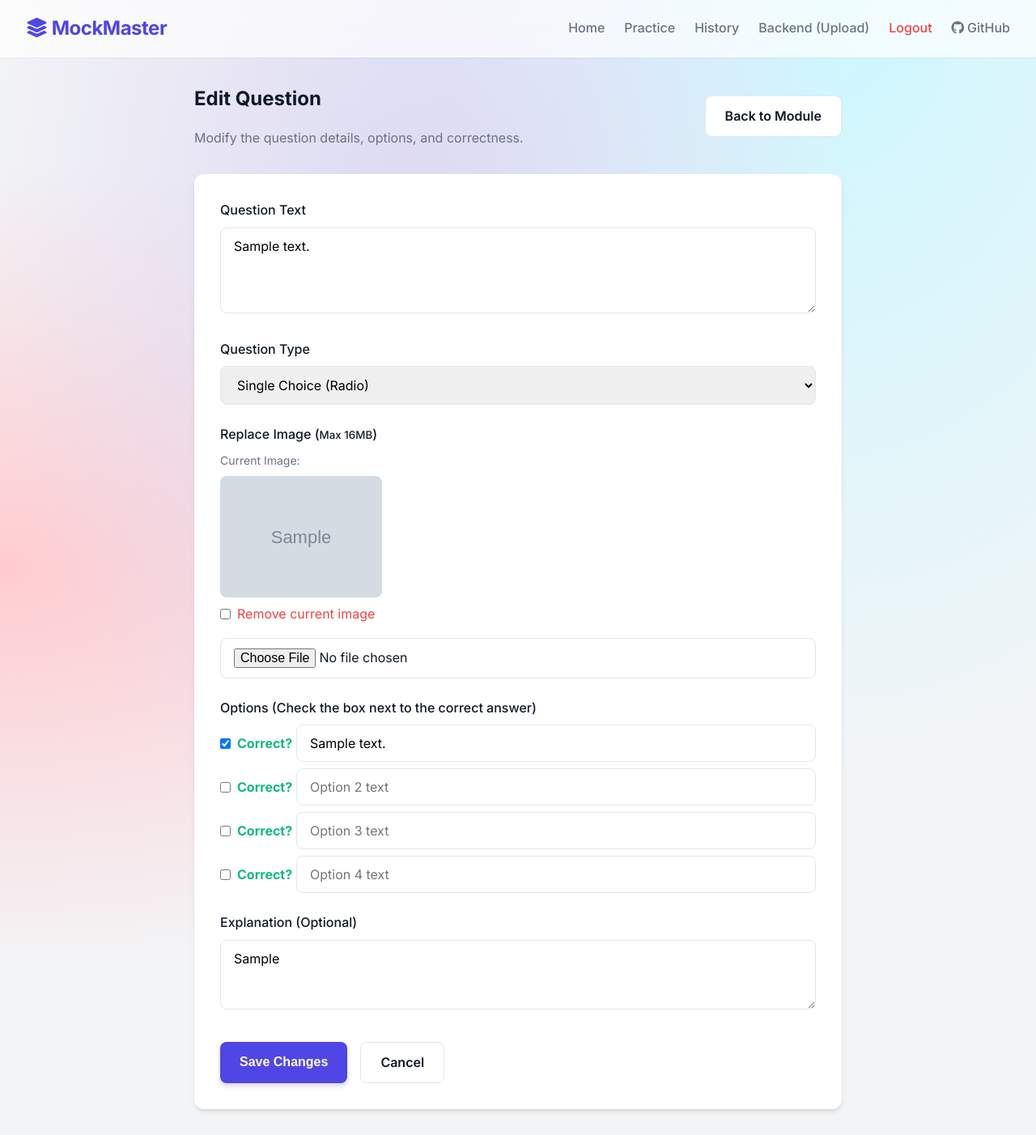
After one commit to Manohar-Barla/Mock-Web-Application, a Flask app: page /edit_question/1 in a window 1280 px wide. The commit adds this page. Shown: the whole page at 81% size. Run offline with Flask 3, Linux system fonts and the light colour scheme; the visitor is signed in with stand-in values (Sample User, id 1); tables that the repository leaves empty hold one stand-in row (values such as "Sample post"); grey boxes marked "Sample" are stand-in pictures.

Commit message:
Add question editing and authentication features

```diff
--- a/app.py
+++ b/app.py
@@ -1,9 +1,10 @@
 import os
 import re
 import random
-from flask import Flask, render_template, request, redirect, url_for, flash
+from flask import Flask, render_template, request, redirect, url_for, flash, session
 from flask_sqlalchemy import SQLAlchemy
 from werkzeug.utils import secure_filename
+from functools import wraps
 
 app = Flask(__name__)
 app.config['SECRET_KEY'] = 'super-secret-key-change-it-later'
@@ -28,6 +29,7 @@ class Question(db.Model):
     text = db.Column(db.Text, nullable=False)
     type = db.Column(db.String(20), nullable=False) # 'single', 'multiple', 'numerical'
     image_path = db.Column(db.String(255), nullable=True)
+    explanation = db.Column(db.Text, nullable=True)
     options = db.relationship('Option', backref='question', lazy=True, cascade='all, delete-orphan')
 
 class Option(db.Model):
@@ -51,12 +53,43 @@ class Attempt(db.Model):
 with app.app_context():
     db.create_all()
 
+# --- Auth Decorator ---
+def login_required(f):
+    @wraps(f)
+    def decorated_function(*args, **kwargs):
+        if not session.get('logged_in'):
+            flash('Please log in to access this page.', 'error')
+            return redirect(url_for('login', next=request.url))
+        return f(*args, **kwargs)
+    return decorated_function
+
 # --- Routes ---
+@app.route('/login', methods=['GET', 'POST'])
+def login():
+    if request.method == 'POST':
+        username = request.form.get('username')
+        password = request.form.get('password')
+        if username == 'WhiteDevil' and password == 'CSA@1437':
+            session['logged_in'] = True
+            flash('Welcome back, WhiteDevil!', 'success')
+            next_page = request.args.get('next')
+            return redirect(next_page or url_for('home'))
+        else:
+            flash('Invalid username or password.', 'error')
+    return render_template('login.html')
+
+@app.route('/logout')
+def logout():
+    session.pop('logged_in', None)
+    flash('Logged out successfully.', 'info')
+    return redirect(url_for('home'))
+
 @app.route('/')
 def home():
     return render_template('home.html')
 
 @app.route('/upload', methods=['GET', 'POST'])
+@login_required
 def upload():
     if request.method == 'POST':
         name = request.form.get('name')
@@ -71,6 +104,7 @@ def upload():
     return render_template('upload.html', modules=modules)
 
 @app.route('/edit_module/<int:module_id>')
+@login_required
 def edit_module(module_id):
     module = db.session.get(Module, module_id)
     if not module:
@@ -79,12 +113,14 @@ def edit_module(module_id):
     return render_template('edit_module.html', module=module)
 
 @app.route('/edit_module/<int:module_id>/add_question', methods=['POST'])
+@login_required
 def add_question(module_id):
     module = db.session.get(Module, module_id)
     if not module:
         return redirect(url_for('upload'))
 
     text = request.form.get('text')
+    explanation = request.form.get('explanation')
     q_type = request.form.get('type')
 
     # Handle image upload
@@ -99,7 +135,7 @@ def add_question(module_id):
         image_file.save(os.path.join(app.config['UPLOAD_FOLDER'], unique_filename))
         image_path = unique_filename
 
-    question = Question(module_id=module.id, text=text, type=q_type, image_path=image_path)
+    question = Question(module_id=module.id, text=text, type=q_type, image_path=image_path, explanation=explanation)
     db.session.add(question)
     db.session.commit() # Commit to get question.id
 
@@ -122,6 +158,7 @@ def add_question(module_id):
     return redirect(url_for('edit_module', module_id=module.id))
 
 @app.route('/delete_question/<int:question_id>', methods=['POST'])
+@login_required
 def delete_question(question_id):
     question = db.session.get(Question, question_id)
     if not question:
@@ -141,7 +178,62 @@ def delete_question(question_id):
     flash('Question deleted successfully!', 'success')
     return redirect(url_for('edit_module', module_id=module_id))
 
+@app.route('/edit_question/<int:question_id>', methods=['GET', 'POST'])
+@login_required
+def edit_question(question_id):
+    question = db.session.get(Question, question_id)
+    if not question:
+        flash('Question not found.', 'error')
+        return redirect(url_for('upload'))
+
+    if request.method == 'POST':
+        question.text = request.form.get('text')
+        question.type = request.form.get('type')
+        question.explanation = request.form.get('explanation')
+
+        # Handle image
+        remove_image = request.form.get('remove_image')
+        new_image = request.files.get('image')
+
+        if remove_image or (new_image and new_image.filename != ''):
+            if question.image_path:
+                old_path = os.path.join(app.config['UPLOAD_FOLDER'], question.image_path)
+                if os.path.exists(old_path):
+                    os.remove(old_path)
+                question.image_path = None
+
+        if new_image and new_image.filename != '':
+            from werkzeug.utils import secure_filename
+            import uuid
+            filename = secure_filename(new_image.filename)
+            unique_filename = f"{uuid.uuid4().hex}_{filename}"
+            new_image.save(os.path.join(app.config['UPLOAD_FOLDER'], unique_filename))
+            question.image_path = unique_filename
+
+        # Update options: Delete old and add new
+        Option.query.filter_by(question_id=question.id).delete()
+
+        if question.type in ['single', 'multiple']:
+            for i in range(1, 5):
+                opt_text = request.form.get(f'option_{i}')
+                if opt_text and opt_text.strip():
+                    is_correct = bool(request.form.get(f'is_correct_{i}'))
+                    opt = Option(question_id=question.id, text=opt_text.strip(), is_correct=is_correct)
+                    db.session.add(opt)
+        elif question.type == 'numerical':
+            num_ans = request.form.get('numerical_answer')
+            if num_ans:
+                opt = Option(question_id=question.id, text=str(num_ans), is_correct=True)
+                db.session.add(opt)
+
+        db.session.commit()
+        flash('Question updated successfully!', 'success')
+        return redirect(url_for('edit_module', module_id=question.module_id))
+
+    return render_template('edit_question.html', question=question)
+
 @app.route('/edit_module/<int:module_id>/smart_paste', methods=['POST'])
+@login_required
 def smart_paste(module_id):
     module = db.session.get(Module, module_id)
     if not module:
@@ -158,8 +250,10 @@ def smart_paste(module_id):
         question_lines = []
         options = {}
         correct_letter = None
+        explanation = None
 
         opt_re = re.compile(r'^([A-E])[\.\)]\s*(.*)', re.IGNORECASE)
+        exp_re = re.compile(r'^(?:Explanation|Exp)[:\s\-]*(.*)', re.IGNORECASE)
 
         for line in lines:
             c_match = re.search(r'(?:Correct(?: Answer)?|Answer)(?:\s*is)?[:\s\-]*(?:Option\s*)?([A-E])', line, re.IGNORECASE)
@@ -172,6 +266,11 @@ def smart_paste(module_id):
                 options[opt_match.group(1).upper()] = opt_match.group(2)
                 continue
 
+            exp_match = exp_re.match(line)
+            if exp_match:
+                explanation = exp_match.group(1).strip()
+                continue
+
             if re.search(r'next question is', line, re.IGNORECASE):
                 continue
             question_lines.append(line)
@@ -180,7 +279,7 @@ def smart_paste(module_id):
             q_text = '\n'.join(question_lines)
             q_text = re.sub(r'^\d+\.\s*', '', q_text).strip()
 
-            q = Question(module_id=module.id, text=q_text, type='single')
+            q = Question(module_id=module.id, text=q_text, type='single', explanation=explanation)
             db.session.add(q)
             db.session.commit()
 
@@ -206,11 +305,13 @@ def practice():
     return render_template('practice.html', modules=modules)
 
 @app.route('/history')
+@login_required
 def history():
     attempts = Attempt.query.order_by(Attempt.timestamp.desc()).all()
     return render_template('history.html', attempts=attempts)
 
 @app.route('/delete_attempt/<int:attempt_id>', methods=['POST'])
+@login_required
 def delete_attempt(attempt_id):
     attempt = db.session.get(Attempt, attempt_id)
     if attempt:
@@ -220,6 +321,7 @@ def delete_attempt(attempt_id):
     return redirect(url_for('history'))
 
 @app.route('/clear_history', methods=['POST'])
+@login_required
 def clear_history():
     db.session.query(Attempt).delete()
     db.session.commit()
--- a/templates/base.html
+++ b/templates/base.html
@@ -18,7 +18,10 @@
             <a href="{{ url_for('practice') }}" class="nav-item">Practice</a>
             <a href="{{ url_for('history') }}" class="nav-item">History</a>
             <a href="{{ url_for('upload') }}" class="nav-item">Backend (Upload)</a>
-            <a href="https://github.com/" target="_blank" class="nav-item" title="Visit our GitHub"><i class="fa-brands fa-github" style="margin-right: 4px;"></i>GitHub</a>
+            {% if session.get('logged_in') %}
+                <a href="{{ url_for('logout') }}" class="nav-item" style="color: var(--danger);">Logout</a>
+            {% endif %}
+            <a href="https://github.com/Manohar-Barla" target="_blank" class="nav-item" title="Visit my GitHub"><i class="fa-brands fa-github" style="margin-right: 4px;"></i>GitHub</a>
         </div>
     </nav>
 
--- /dev/null
+++ b/templates/edit_question.html
@@ -0,0 +1,90 @@
+{% extends 'base.html' %}
+{% block title %}Edit Question - MockMaster{% endblock %}
+
+{% block content %}
+<div style="max-width: 800px; margin: 0 auto;">
+    <div style="display: flex; align-items: center; justify-content: space-between; margin-bottom: 2rem;">
+        <div>
+            <h2>Edit Question</h2>
+            <p class="text-muted" style="margin: 0;">Modify the question details, options, and correctness.</p>
+        </div>
+        <a href="{{ url_for('edit_module', module_id=question.module_id) }}" class="btn btn-secondary">Back to Module</a>
+    </div>
+
+    <div class="card">
+        <form action="{{ url_for('edit_question', question_id=question.id) }}" method="POST" enctype="multipart/form-data">
+            <div class="form-group">
+                <label class="form-label" for="text">Question Text</label>
+                <textarea id="text" name="text" class="form-control" rows="4" required>{{ question.text }}</textarea>
+            </div>
+
+            <div class="form-group">
+                <label class="form-label" for="type">Question Type</label>
+                <select id="type" name="type" class="form-control" onchange="toggleOptions(this.value)" required>
+                    <option value="single" {% if question.type == 'single' %}selected{% endif %}>Single Choice (Radio)</option>
+                    <option value="multiple" {% if question.type == 'multiple' %}selected{% endif %}>Multiple Choice (Checkbox)</option>
+                    <option value="numerical" {% if question.type == 'numerical' %}selected{% endif %}>Numerical Answer</option>
+                </select>
+            </div>
+
+            <div class="form-group">
+                <label class="form-label" for="image">Replace Image (<small>Max 16MB</small>)</label>
+                {% if question.image_path %}
+                    <div style="margin-bottom: 1rem;">
+                        <p style="font-size: 0.875rem; color: var(--text-muted); margin-bottom: 0.5rem;">Current Image:</p>
+                        <img src="{{ url_for('static', filename='uploads/' + question.image_path) }}" style="max-width: 200px; border-radius: 8px; display: block; margin-bottom: 0.5rem;">
+                        <label style="display: flex; align-items: center; gap: 0.5rem; cursor: pointer; color: var(--danger);">
+                            <input type="checkbox" name="remove_image" value="1"> Remove current image
+                        </label>
+                    </div>
+                {% endif %}
+                <input type="file" id="image" name="image" class="form-control" accept="image/*">
+            </div>
+
+            <div id="options-container" class="form-group" style="display: {% if question.type == 'numerical' %}none{% else %}block{% endif %};">
+                <label class="form-label">Options (Check the box next to the correct answer)</label>
+                <div style="display: flex; flex-direction: column; gap: 0.5rem;" id="options-list">
+                    {% for i in range(1, 5) %}
+                        {% set opt = question.options[i-1] if question.options|length >= i else None %}
+                        <div style="display: flex; gap: 0.5rem; align-items: center;">
+                            <input type="checkbox" name="is_correct_{{ i }}" value="1" id="is_correct_{{ i }}" title="Mark as Correct Answer" {% if opt and opt.is_correct %}checked{% endif %}>
+                            <label for="is_correct_{{ i }}" style="margin: 0; min-width: 65px; color: var(--success); font-weight: bold; cursor: pointer;">Correct?</label>
+                            <input type="text" name="option_{{ i }}" class="form-control" placeholder="Option {{ i }} text" value="{{ opt.text if opt else '' }}">
+                        </div>
+                    {% endfor %}
+                </div>
+            </div>
+
+            <div id="numerical-container" class="form-group" style="display: {% if question.type == 'numerical' %}block{% else %}none{% endif %};">
+                <label class="form-label" for="numerical_answer">Correct Numerical Answer</label>
+                {% set num_opt = question.options[0] if question.type == 'numerical' and question.options else None %}
+                <input type="number" id="numerical_answer" name="numerical_answer" class="form-control" step="any" value="{{ num_opt.text if num_opt else '' }}">
+            </div>
+
+            <div class="form-group">
+                <label class="form-label" for="explanation">Explanation (Optional)</label>
+                <textarea id="explanation" name="explanation" class="form-control" rows="3" placeholder="Explain why the answer is correct...">{{ question.explanation or '' }}</textarea>
+            </div>
+
+            <div style="display: flex; gap: 1rem; margin-top: 2rem;">
+                <button type="submit" class="btn btn-primary">Save Changes</button>
+                <a href="{{ url_for('edit_module', module_id=question.module_id) }}" class="btn btn-secondary">Cancel</a>
+            </div>
+        </form>
+    </div>
+</div>
+
+<script>
+function toggleOptions(type) {
+    const opts = document.getElementById('options-container');
+    const num = document.getElementById('numerical-container');
+    if (type === 'numerical') {
+        opts.style.display = 'none';
+        num.style.display = 'block';
+    } else {
+        opts.style.display = 'block';
+        num.style.display = 'none';
+    }
+}
+</script>
+{% endblock %}
--- a/templates/home.html
+++ b/templates/home.html
@@ -65,10 +65,10 @@
             <a href="#" style="color: var(--primary); text-decoration: none; font-weight: 500; transition: color 0.2s;"
                 onmouseover="this.style.color='var(--primary-hover)'"
                 onmouseout="this.style.color='var(--primary)'">Contact Support</a>
-            <a href="https://github.com/" target="_blank"
+            <a href="https://github.com/Manohar-Barla" target="_blank"
                 style="color: var(--primary); text-decoration: none; font-weight: 500; transition: color 0.2s;"
                 onmouseover="this.style.color='var(--primary-hover)'" onmouseout="this.style.color='var(--primary)'"
-                title="View Source on GitHub"><i class="fa-brands fa-github"
+                title="View on GitHub"><i class="fa-brands fa-github"
                     style="margin-right: 4px; font-size: 1.1em;"></i>GitHub</a>
         </div>
     </div>
```
Also changed, not shown: templates/edit_module.html (+27 -5 lines), templates/login.html (added, +43 -0 lines), templates/quiz_result.html (+56 -0 lines).
